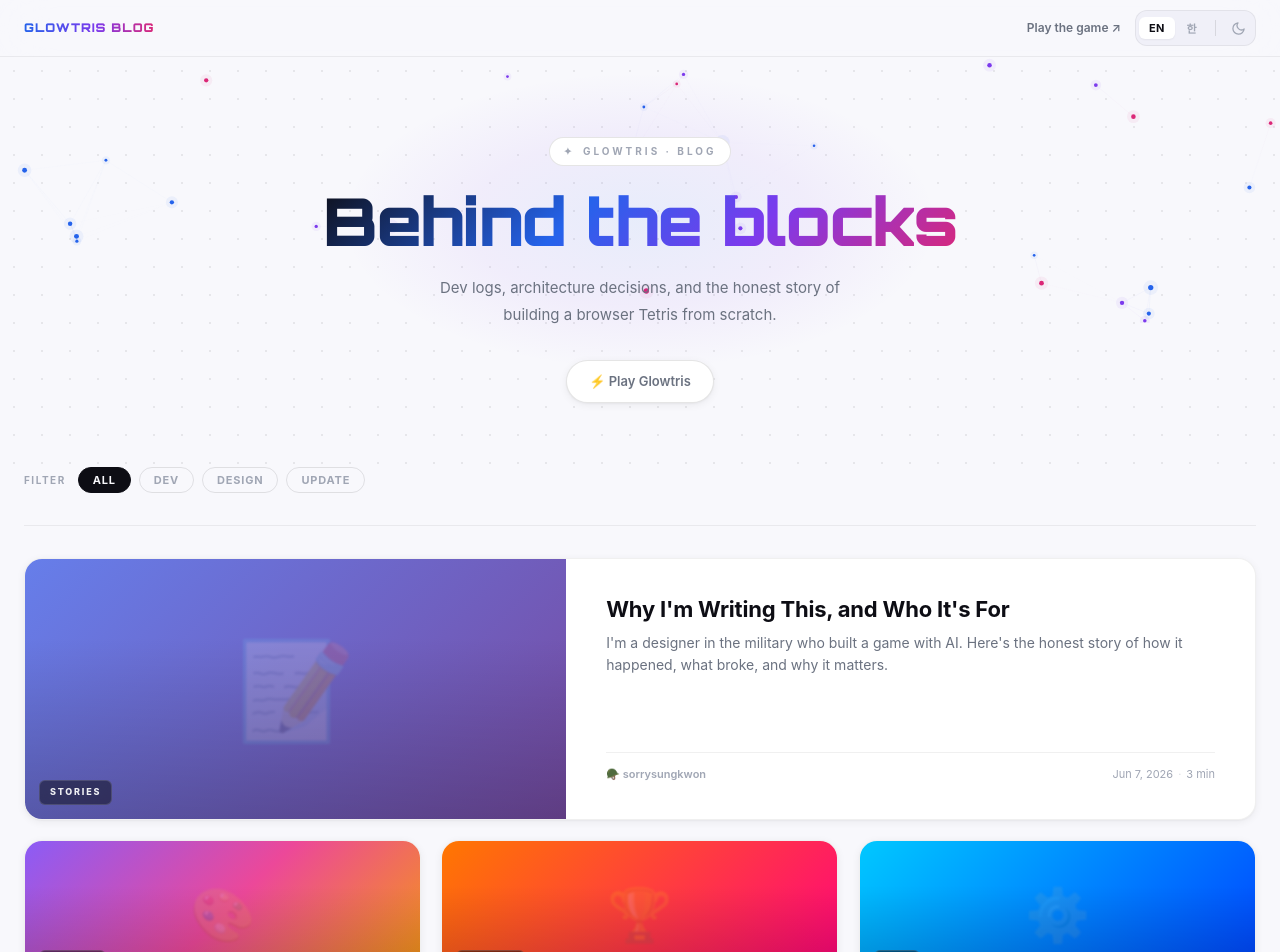
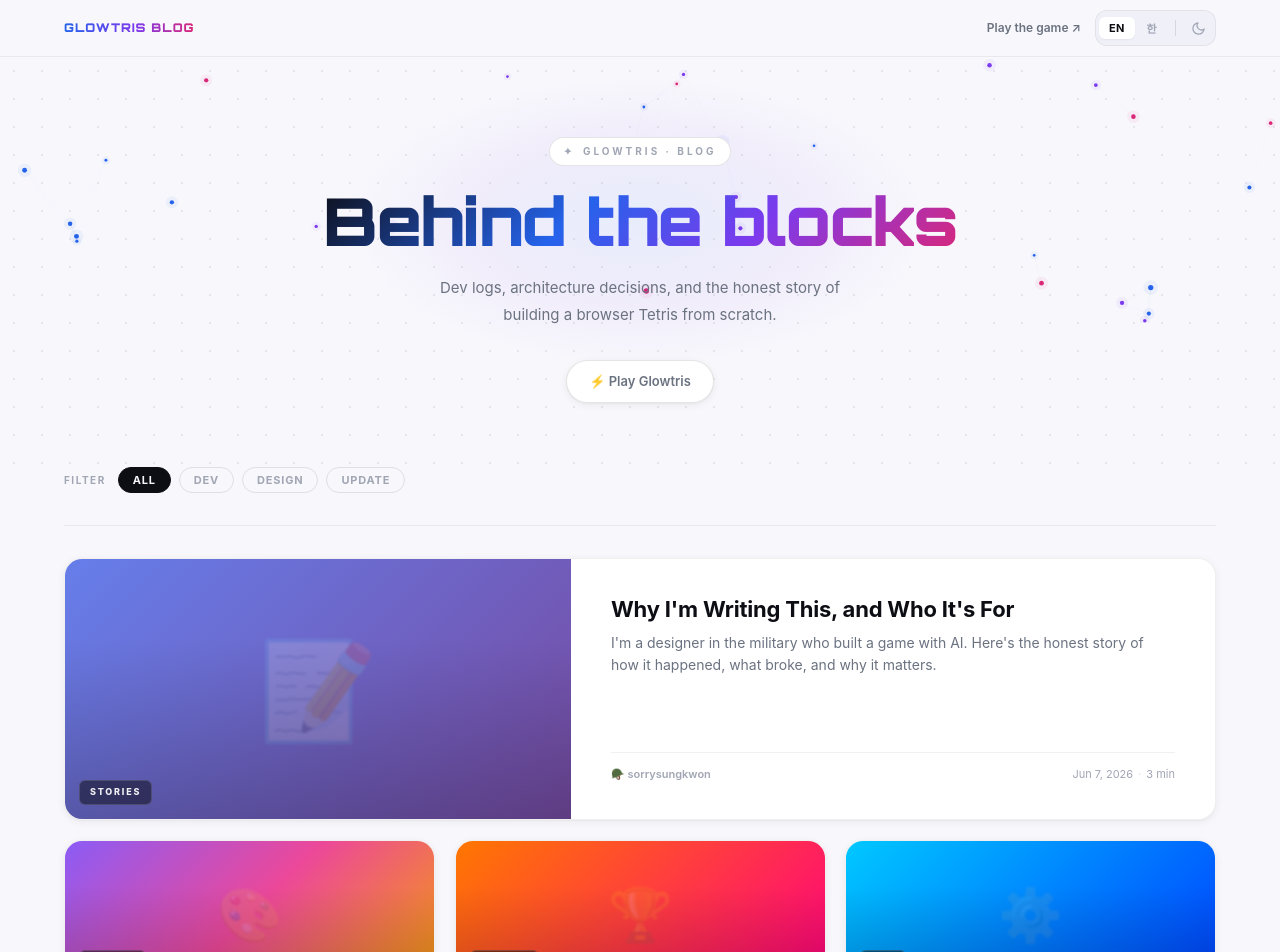
Before and after one commit to sorrysungkwon/glowtris-blog, a Next.js app: page / in a window 1280 px wide. Shown: the top 952 px of the page. Built offline with nearby package versions, Linux system fonts and the light colour scheme; a web font is replaced by a local one.

Commit message:
design: align editor and admin layout widths to 1200px to match GNB container

```diff
--- a/app/globals.css
+++ b/app/globals.css
@@ -126,7 +126,7 @@
 button { font-family: inherit; cursor: pointer; border: none; }
 
 /* ─── Layout ─────────────────────────────────────────────────────────────── */
-.container { max-width: 1280px; margin: 0 auto; padding: 0 var(--space-6); }
+.container { max-width: 1200px; margin: 0 auto; padding: 0 var(--space-6); }
 @media (max-width: 640px) { .container { padding: 0 var(--space-4); } }
 
 /* ─── Header — Gestalt: Figure-Ground + Continuity ───────────────────────── */
@@ -965,7 +965,7 @@
   }
 }
 .admin-header-inner {
-  max-width: 1280px;
+  max-width: 1200px;
   margin: 0 auto;
   height: 56px;
   display: flex;
@@ -990,7 +990,7 @@
 
 /* Posts grid — admin */
 .admin-body {
-  max-width: 1280px;
+  max-width: 1200px;
   margin: 0 auto;
   padding: var(--space-8) var(--space-6);
 }
@@ -1100,7 +1100,7 @@
   }
 }
 .editor-header-inner {
-  max-width: 1280px;
+  max-width: 1200px;
   margin: 0 auto;
   height: 52px;
   display: flex;
@@ -1202,7 +1202,7 @@
   grid-template-columns: 1fr 1fr;
   flex: 1;
   overflow: hidden;
-  max-width: 1280px;
+  max-width: 1200px;
   width: 100%;
 }
 
```
